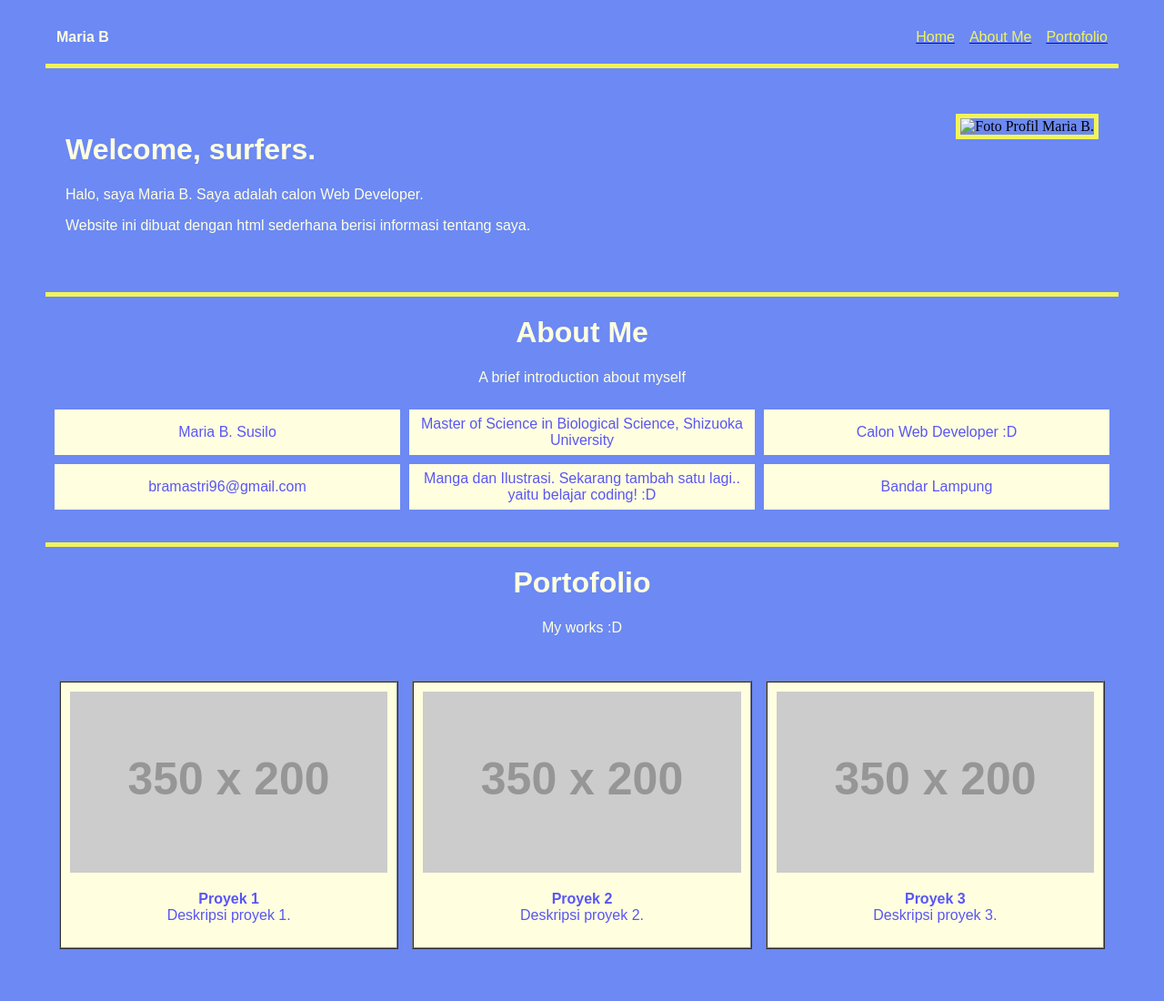
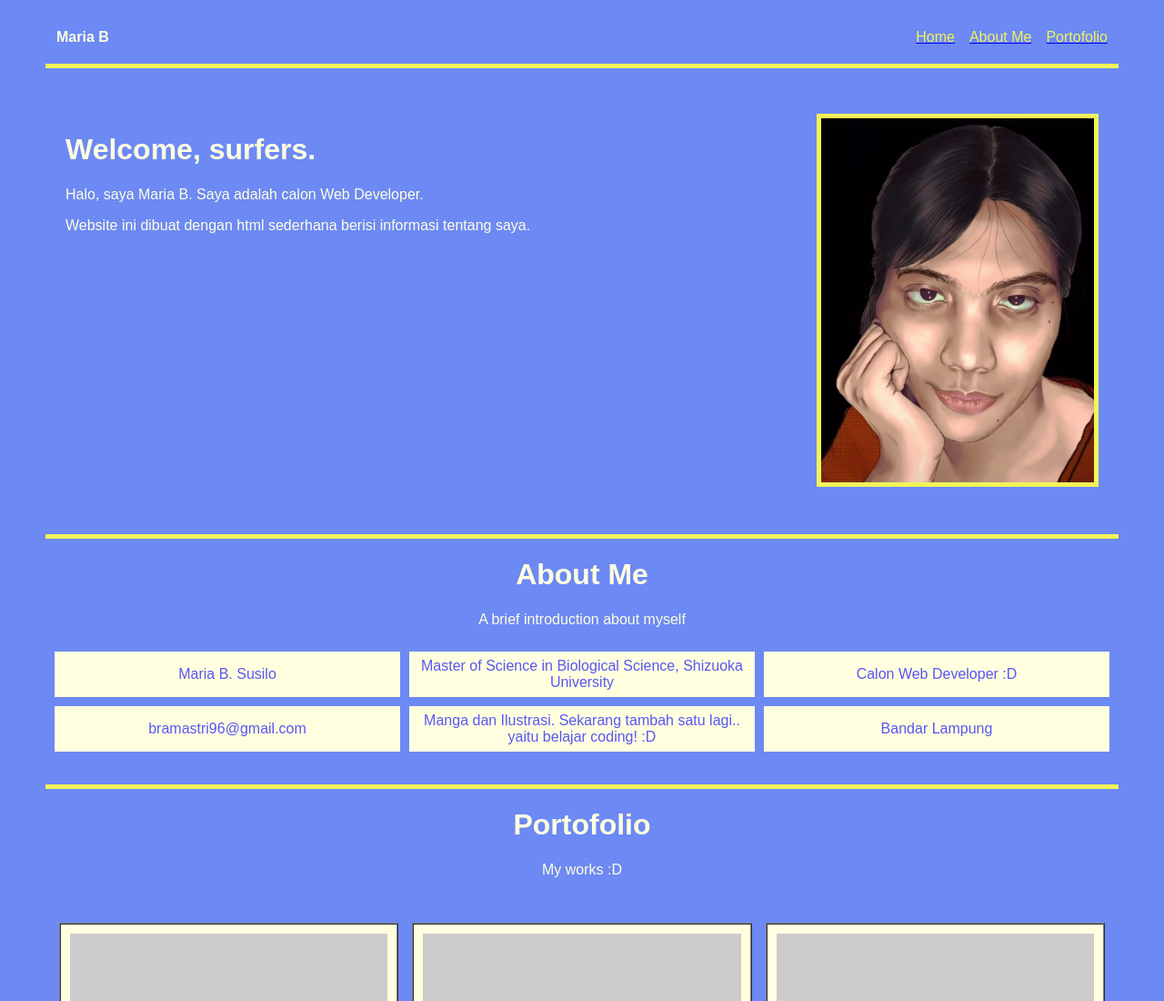
Before and after one commit to bramsgit/Projects, a plain HTML site: page index.html in a window 1280 px wide. Shown: the top 1100 px of the page at 91% size. Drawn offline with Linux system fonts and the light colour scheme; placeholder pictures from the web are drawn by us.

Commit message:
Change image file extension in index.html
Updated image file extension from .jpg to .jpeg.

```diff
--- a/index.html
+++ b/index.html
@@ -31,7 +31,7 @@
                 <p><font face="Arial" color="#FFFFE0">Website ini dibuat dengan html sederhana berisi informasi tentang saya.</font></p>
             </td>
             <td width="50%" align="right">
-                <img src="Hello2.jpg" width="300" height="400" alt="Foto Profil Maria B." border="5" style="border-color: #F1F459;">
+                <img src="Hello2.jpeg" width="300" height="400" alt="Foto Profil Maria B." border="5" style="border-color: #F1F459;">
             </td>
         </tr>
     </table>
```
